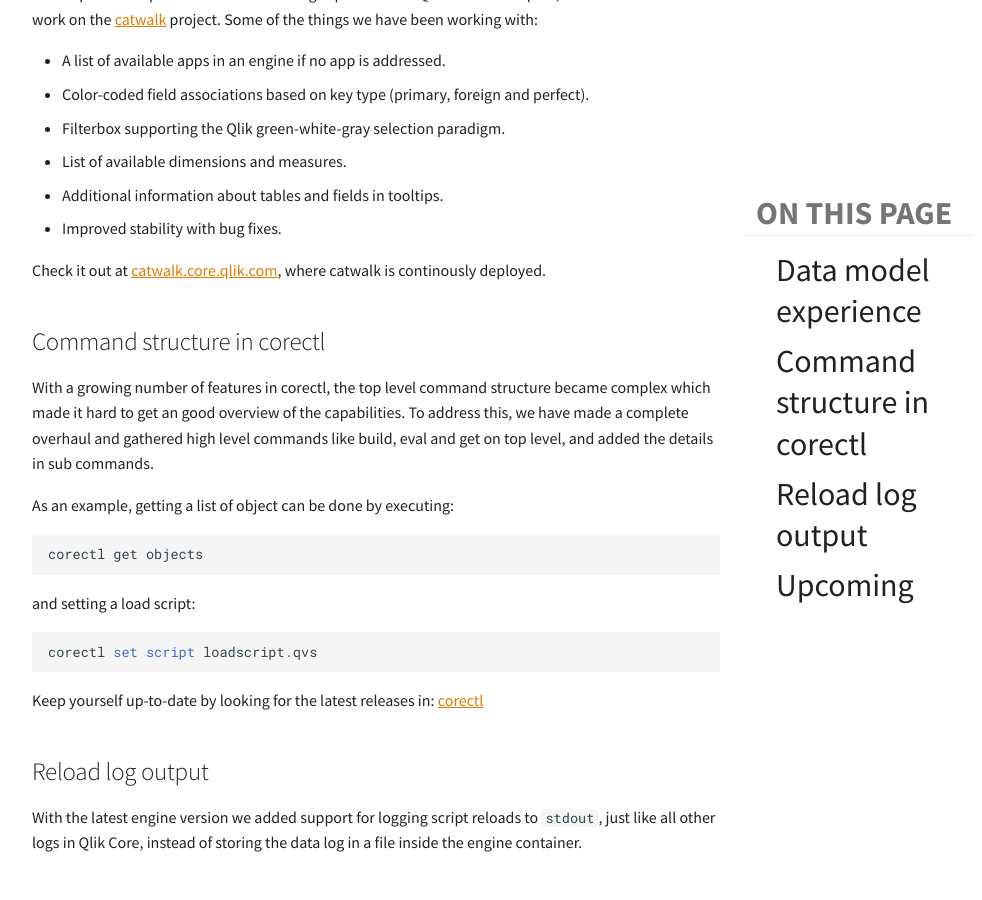
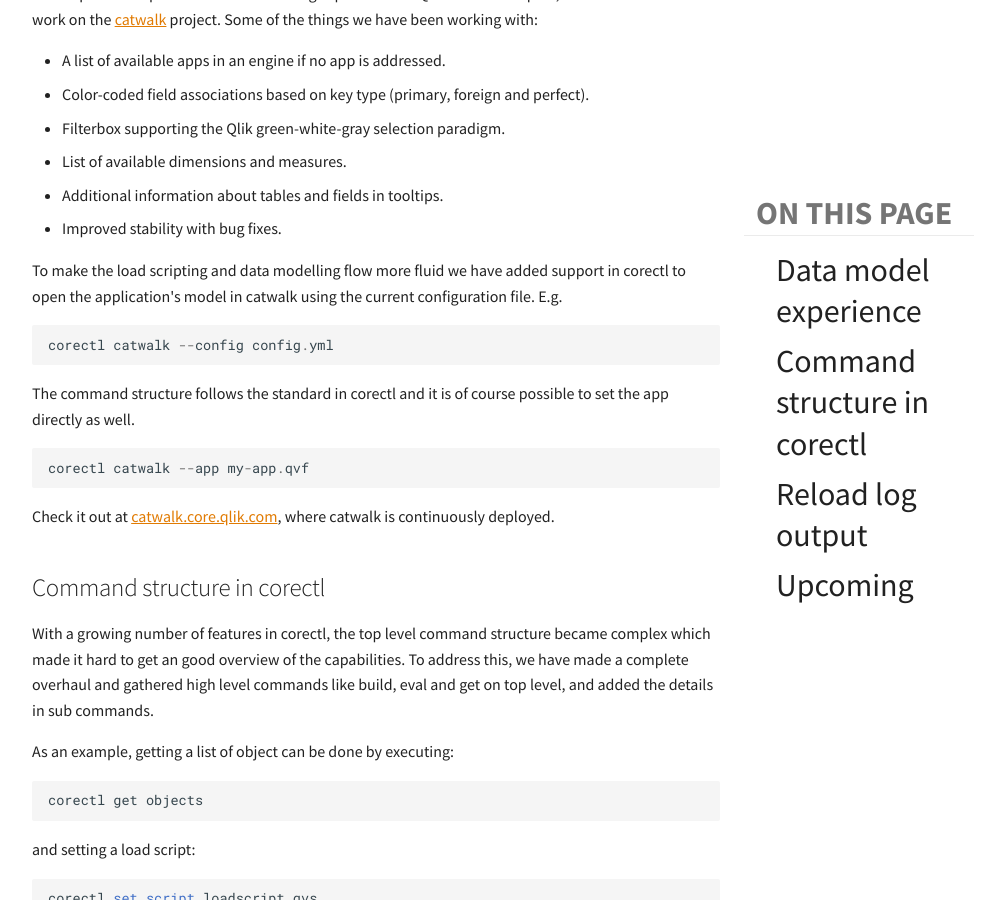
Before and after one commit to qlik-oss/core-website, an MkDocs documentation site: the page built from docs/updates/2018-11.md, in a window 1280 px wide and 900 px high, scrolled down 459 px. Shown: the whole window, without its empty margins (264-1246 px from the left). Built offline with MkDocs 1.6.1 and Material for MkDocs 9.7.7, drawn with Linux system fonts in a browser that asks for light colours; nearby versions of some CDN libraries; library files that are not in the unit come from our copies; comment, search, counter and statistics services are not loaded.

Commit message:
Add corectl catwalk command info

````diff
--- a/docs/updates/2018-11.md
+++ b/docs/updates/2018-11.md
@@ -1,6 +1,7 @@
 # November 2018
 
-In this November 2018 update we would like to highlight a number of updates in [catwalk](https://github.com/qlik-oss/catwalk) and [corectl](https://github.com/qlik-oss/corectl).
+In this November 2018 update we would like to highlight a number of updates in
+[catwalk](https://github.com/qlik-oss/catwalk) and [corectl](https://github.com/qlik-oss/corectl).
 
 ## Data model experience
 
@@ -14,12 +15,25 @@
 * Additional information about tables and fields in tooltips.
 * Improved stability with bug fixes.
 
-Check it out at [catwalk.core.qlik.com](https://catwalk.core.qlik.com), where catwalk is continously deployed.
+To make the load scripting and data modelling flow more fluid we have added support in corectl to open the application's
+model in catwalk using the current configuration file. E.g.
+
+```qlik
+corectl catwalk --config config.yml
+```
+
+The command structure follows the standard in corectl and it is of course possible to set the app directly as well.
+
+```qlik
+corectl catwalk --app my-app.qvf
+```
+
+Check it out at [catwalk.core.qlik.com](https://catwalk.core.qlik.com), where catwalk is continuously deployed.
 
 ## Command structure in corectl
 
-With a growing number of features in corectl, the top level command structure became complex which made it hard to get an
-good overview of the capabilities. To address this, we have made a complete overhaul and gathered high level commands
+With a growing number of features in corectl, the top level command structure became complex which made it hard to get
+an good overview of the capabilities. To address this, we have made a complete overhaul and gathered high level commands
 like build, eval and get on top level, and added the details in sub commands.
 
 As an example, getting a list of object can be done by executing:
@@ -39,7 +53,8 @@
 
 ## Reload log output
 
-With the latest engine version we added support for logging script reloads to `stdout`, just like all other logs in Qlik Core, instead of storing the data log in a file inside the engine container.
+With the latest engine version we added support for logging script reloads to `stdout`, just like all other logs in
+Qlik Core, instead of storing the data log in a file inside the engine container.
 
 ## Upcoming
 
````
